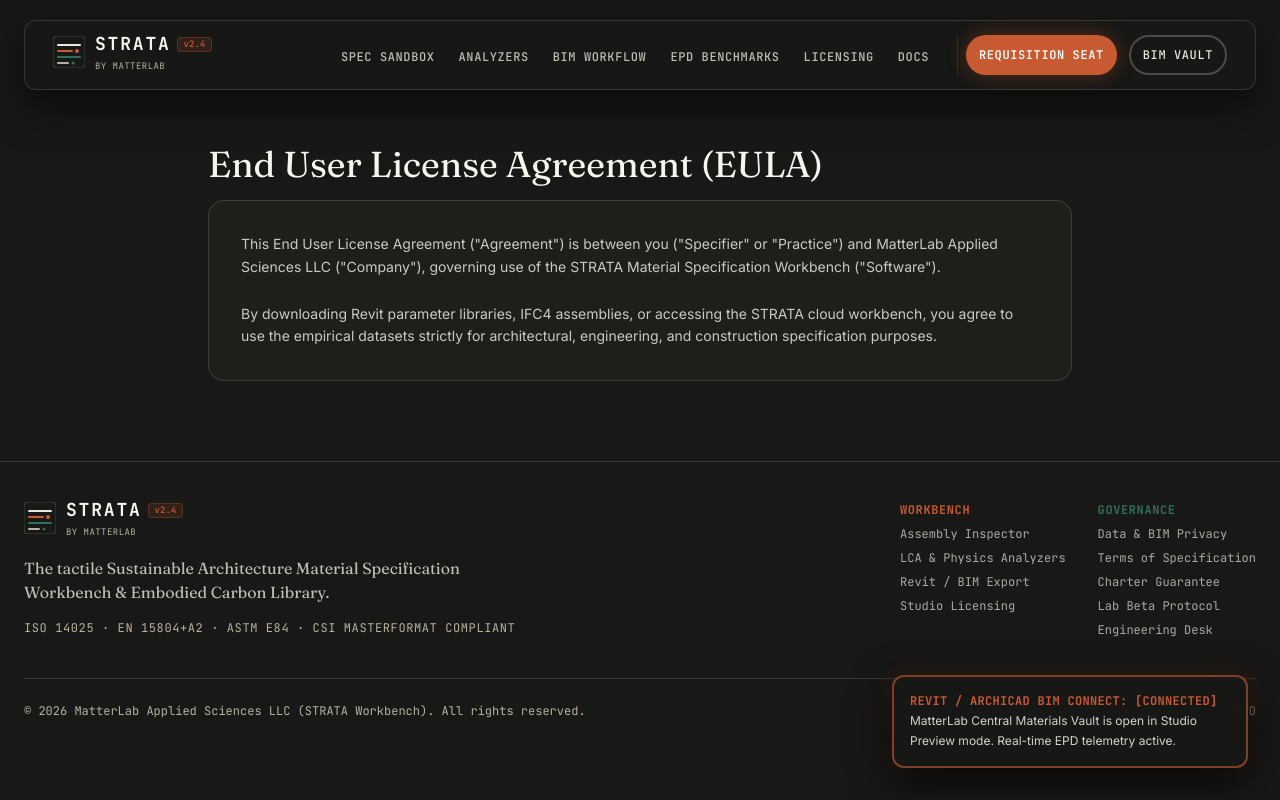
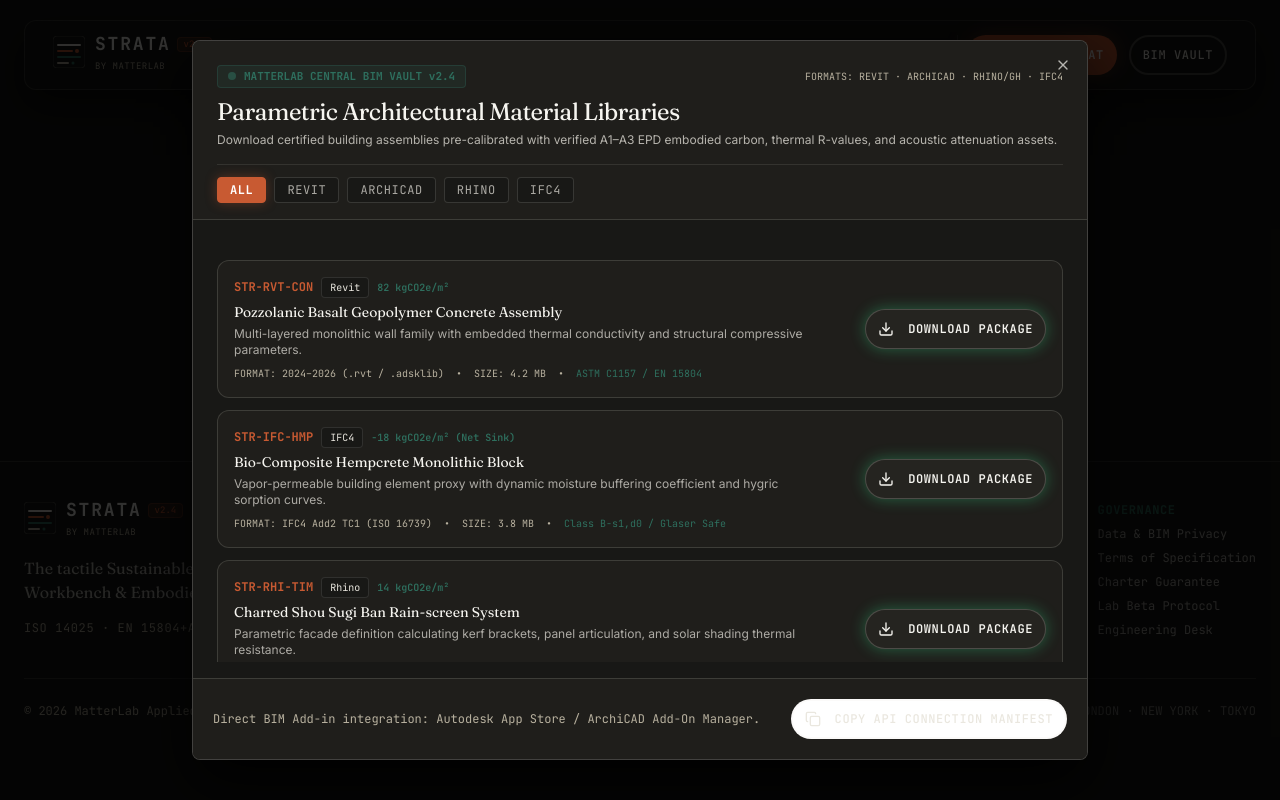
Before and after one commit to Annyxtopheles/archivest, a React (Vite) app: page /eula in a window 1280 px wide. Both pictures are taken after a click on the button "BIM VAULT". Built offline with nearby package versions, Linux system fonts and the light colour scheme.

Commit message:
feat: add interactive BIM materials vault modal to header navigation

```diff
--- /dev/null
+++ b/src/components/BimVaultModal.tsx
@@ -0,0 +1,263 @@
+import React, { useState } from "react";
+import {
+  Dialog,
+  DialogContent,
+  DialogHeader,
+  DialogTitle,
+  DialogDescription,
+} from "@/components/ui/dialog";
+import { Button } from "@/components/ui/button";
+import {
+  Layers,
+  Download,
+  CheckCircle2,
+  Copy,
+  Check,
+  ShieldCheck,
+  Cpu,
+  FileCode2,
+  Compass,
+} from "lucide-react";
+import { toast } from "sonner";
+
+interface BimVaultModalProps {
+  open: boolean;
+  onOpenChange: (open: boolean) => void;
+}
+
+interface BimPackage {
+  id: string;
+  code: string;
+  name: string;
+  system: "Revit" | "ArchiCAD" | "Rhino" | "IFC4";
+  version: string;
+  size: string;
+  carbonGwp: string;
+  compliance: string;
+  description: string;
+}
+
+const BIM_PACKAGES: BimPackage[] = [
+  {
+    id: "pkg-01",
+    code: "STR-RVT-CON",
+    name: "Pozzolanic Basalt Geopolymer Concrete Assembly",
+    system: "Revit",
+    version: "2024–2026 (.rvt / .adsklib)",
+    size: "4.2 MB",
+    carbonGwp: "82 kgCO2e/m²",
+    compliance: "ASTM C1157 / EN 15804",
+    description: "Multi-layered monolithic wall family with embedded thermal conductivity and structural compressive parameters.",
+  },
+  {
+    id: "pkg-02",
+    code: "STR-IFC-HMP",
+    name: "Bio-Composite Hempcrete Monolithic Block",
+    system: "IFC4",
+    version: "IFC4 Add2 TC1 (ISO 16739)",
+    size: "3.8 MB",
+    carbonGwp: "-18 kgCO2e/m² (Net Sink)",
+    compliance: "Class B-s1,d0 / Glaser Safe",
+    description: "Vapor-permeable building element proxy with dynamic moisture buffering coefficient and hygric sorption curves.",
+  },
+  {
+    id: "pkg-03",
+    code: "STR-RHI-TIM",
+    name: "Charred Shou Sugi Ban Rain-screen System",
+    system: "Rhino",
+    version: "Rhino 7/8 & Grasshopper (.gh)",
+    size: "5.1 MB",
+    carbonGwp: "14 kgCO2e/m²",
+    compliance: "FSC 100% Chain-of-Custody",
+    description: "Parametric facade definition calculating kerf brackets, panel articulation, and solar shading thermal resistance.",
+  },
+  {
+    id: "pkg-04",
+    code: "STR-CAD-GLS",
+    name: "Sintered Recycled Kiln-Cast Glass Slab",
+    system: "ArchiCAD",
+    version: "ArchiCAD 27/28 (.lcf)",
+    size: "2.9 MB",
+    carbonGwp: "34 kgCO2e/m²",
+    compliance: "Class A1 Non-Combustible",
+    description: "Custom surface texture and physical shading coefficient attributes for curtain wall schedule schedules.",
+  },
+  {
+    id: "pkg-05",
+    code: "STR-RVT-EAR",
+    name: "Stabilized Rammed Earth Structural Wall",
+    system: "Revit",
+    version: "Revit 2024–2026 (.rvt)",
+    size: "6.4 MB",
+    carbonGwp: "22 kgCO2e/m²",
+    compliance: "DIN 18940 / LEED v4.1",
+    description: "Heavy thermal mass loadbearing envelope family with automated acoustic NRC and volumetric density parameters.",
+  },
+  {
+    id: "pkg-06",
+    code: "STR-IFC-MYC",
+    name: "Mycelium Acoustic Ceiling & Baffle Grid",
+    system: "IFC4",
+    version: "IFC4 BuildingElementProxy",
+    size: "3.1 MB",
+    carbonGwp: "-8 kgCO2e/m²",
+    compliance: "ISO 354 (NRC 0.85)",
+    description: "High-absorption interior ceiling suspension units with zero VOC off-gassing and Cradle-to-Cradle Gold certificate.",
+  },
+];
+
+export const BimVaultModal: React.FC<BimVaultModalProps> = ({ open, onOpenChange }) => {
+  const [selectedSystem, setSelectedSystem] = useState<string>("All");
+  const [copiedSnippet, setCopiedSnippet] = useState(false);
+
+  const filteredPackages =
+    selectedSystem === "All"
+      ? BIM_PACKAGES
+      : BIM_PACKAGES.filter((p) => p.system === selectedSystem);
+
+  const handleDownload = (pkg: BimPackage) => {
+    toast(`DOWNLOADING ${pkg.code}`, {
+      description: `${pkg.name} package (${pkg.version}) dispatched to your CAD library folder.`,
+      duration: 4000,
+    });
+  };
+
+  const handleCopyAddIn = () => {
+    const snippet = `<StrataAddIn>
+  <Version>2.4.0</Version>
+  <Endpoint>https://api.matterlab-strata.io/v1/bim-sync</Endpoint>
+  <Protocol>ISO-14025-EN-15804</Protocol>
+  <SyncMode>Bidirectional-Live</SyncMode>
+</StrataAddIn>`;
+    navigator.clipboard.writeText(snippet);
+    setCopiedSnippet(true);
+    toast("ADD-IN MANIFEST COPIED", {
+      description: "Revit & ArchiCAD API connection manifest copied to clipboard.",
+      duration: 3500,
+    });
+    setTimeout(() => setCopiedSnippet(false), 2000);
+  };
+
+  return (
+    <Dialog open={open} onOpenChange={onOpenChange}>
+      <DialogContent className="max-w-4xl max-h-[90vh] overflow-hidden flex flex-col bg-[#181816] text-[#F6F5F0] border border-[#EAE7DF]/20 shadow-[0_24px_60px_rgba(0,0,0,0.85)] p-0 font-mono">
+
+        {/* Header */}
+        <div className="p-6 pb-4 border-b border-[#EAE7DF]/15 bg-[#1F1E1B]">
+          <div className="flex flex-wrap items-center justify-between gap-3 mb-2">
+            <div className="inline-flex items-center gap-2 px-2.5 py-0.5 rounded bg-[#2E6F5E]/15 text-[#2E6F5E] border border-[#2E6F5E]/30 text-[11px] font-bold">
+              <span className="w-2 h-2 rounded-full bg-[#2E6F5E] animate-pulse" />
+              <span>MATTERLAB CENTRAL BIM VAULT v2.4</span>
+            </div>
+            <span className="text-[10px] text-[#B8B19F]">
+              FORMATS: REVIT · ARCHICAD · RHINO/GH · IFC4
+            </span>
+          </div>
+
+          <DialogTitle className="text-xl sm:text-2xl font-serif font-bold text-[#F6F5F0]">
+            Parametric Architectural Material Libraries
+          </DialogTitle>
+          <DialogDescription className="text-xs text-[#EAE7DF]/75 font-sans mt-1">
+            Download certified building assemblies pre-calibrated with verified A1–A3 EPD embodied carbon, thermal R-values, and acoustic attenuation assets.
+          </DialogDescription>
+
+          {/* System Filters */}
+          <div className="flex flex-wrap gap-2 mt-4 pt-3 border-t border-[#EAE7DF]/10">
+            {["All", "Revit", "ArchiCAD", "Rhino", "IFC4"].map((sys) => {
+              const active = selectedSystem === sys;
+              return (
+                <button
+                  key={sys}
+                  onClick={() => setSelectedSystem(sys)}
+                  className={`px-3 py-1 rounded text-xs font-mono uppercase tracking-wider transition-all border ${
+                    active
+                      ? "bg-[#C85A32] text-white border-[#C85A32] font-bold shadow-[0_0_12px_rgba(200,90,50,0.35)]"
+                      : "bg-[#181816] text-[#EAE7DF]/70 border-[#EAE7DF]/15 hover:border-[#EAE7DF]/40"
+                  }`}
+                >
+                  {sys}
+                </button>
+              );
+            })}
+          </div>
+        </div>
+
+        {/* Scrollable Asset List */}
+        <div className="flex-1 overflow-y-auto p-6 space-y-3">
+          {filteredPackages.map((pkg) => (
+            <div
+              key={pkg.id}
+              className="p-4 rounded-xl bg-[#1F1E1B] border border-[#EAE7DF]/15 hover:border-[#C85A32]/40 transition-all flex flex-col sm:flex-row items-start sm:items-center justify-between gap-4 font-mono"
+            >
+              <div className="space-y-1">
+                <div className="flex flex-wrap items-center gap-2">
+                  <span className="text-xs font-bold text-[#C85A32]">{pkg.code}</span>
+                  <span className="text-[10px] px-2 py-0.5 rounded bg-[#181816] text-[#EAE7DF] border border-white/10">
+                    {pkg.system}
+                  </span>
+                  <span className="text-[10px] text-[#2E6F5E] font-semibold">
+                    {pkg.carbonGwp}
+                  </span>
+                </div>
+
+                <div className="text-sm font-serif font-bold text-[#F6F5F0]">
+                  {pkg.name}
+                </div>
+
+                <p className="text-xs font-sans text-[#EAE7DF]/70 max-w-xl">
+                  {pkg.description}
+                </p>
+
+                <div className="flex flex-wrap items-center gap-3 text-[10px] text-[#B8B19F] pt-1">
+                  <span>FORMAT: {pkg.version}</span>
+                  <span>•</span>
+                  <span>SIZE: {pkg.size}</span>
+                  <span>•</span>
+                  <span className="text-[#2E6F5E]">{pkg.compliance}</span>
+                </div>
+              </div>
+
+              <Button
+                size="sm"
+                onClick={() => handleDownload(pkg)}
+                className="shrink-0 bg-[#252420] hover:bg-[#C85A32] text-[#F6F5F0] hover:text-white border border-[#EAE7DF]/20 font-mono text-xs uppercase tracking-wider transition-all"
+              >
+                <Download className="w-3.5 h-3.5 mr-1.5" />
+                Download Package
+              </Button>
+            </div>
+          ))}
+        </div>
+
+        {/* Footer with API snippet */}
+        <div className="p-4 sm:p-5 bg-[#1F1E1B] border-t border-[#EAE7DF]/15 flex flex-wrap items-center justify-between gap-4">
+          <div className="text-xs font-mono text-[#B8B19F]">
+            Direct BIM Add-in integration: Autodesk App Store / ArchiCAD Add-On Manager.
+          </div>
+
+          <Button
+            size="sm"
+            variant="outline"
+            onClick={handleCopyAddIn}
+            className="border-[#EAE7DF]/20 text-[#EAE7DF] hover:bg-[#EAE7DF]/10 font-mono text-xs uppercase tracking-wider"
+          >
+            {copiedSnippet ? (
+              <>
+                <Check className="w-3.5 h-3.5 mr-1.5 text-[#2E6F5E]" />
+                Manifest Copied
+              </>
+            ) : (
+              <>
+                <Copy className="w-3.5 h-3.5 mr-1.5" />
+                Copy API Connection Manifest
+              </>
+            )}
+          </Button>
+        </div>
+
+      </DialogContent>
+    </Dialog>
+  );
+};
+
+export default BimVaultModal;
--- a/src/components/Header.tsx
+++ b/src/components/Header.tsx
@@ -5,6 +5,7 @@ import { Sheet, SheetContent, SheetTrigger } from "@/components/ui/sheet";
 import { Button } from "@/components/ui/button";
 import { toast } from "sonner";
 import { StrataLogo, StrataVerticalLogo } from "./StrataLogo";
+import BimVaultModal from "./BimVaultModal";
 
 const navItems = [
   {
@@ -45,6 +46,7 @@ const navItems = [
 
 const Header = () => {
   const [isOpen, setIsOpen] = useState(false);
+  const [bimVaultOpen, setBimVaultOpen] = useState(false);
   const navigate = useNavigate();
 
   const handleNavClick = useCallback((e: React.MouseEvent<HTMLAnchorElement>, href: string) => {
@@ -52,13 +54,9 @@ const Header = () => {
     navigate(href);
   }, [navigate]);
 
-  const handleStudioLogin = useCallback((e: React.MouseEvent) => {
-    e.preventDefault();
-    toast("REVIT / ARCHICAD BIM CONNECT: [Connected]", {
-      description:
-        "MatterLab Central Materials Vault is open in Studio Preview mode. Real-time EPD telemetry active.",
-      duration: 5000,
-    });
+  const handleOpenBimVault = useCallback((e?: React.MouseEvent) => {
+    if (e) e.preventDefault();
+    setBimVaultOpen(true);
   }, []);
 
   return (
@@ -101,7 +99,7 @@ const Header = () => {
               <Button
                 size="sm"
                 variant="outline"
-                onClick={handleStudioLogin}
+                onClick={handleOpenBimVault}
                 className="bg-transparent text-[#EAE7DF] border-[#EAE7DF]/25 hover:bg-[#EAE7DF]/10 hover:text-white font-mono text-xs uppercase tracking-wider transition-all duration-300"
               >
                 BIM Vault
@@ -170,9 +168,9 @@ const Header = () => {
                     <Button
                       variant="outline"
                       size="sm"
-                      onClick={(e) => {
+                      onClick={() => {
                         setIsOpen(false);
-                        handleStudioLogin(e);
+                        handleOpenBimVault();
                       }}
                       className="w-full border-[#EAE7DF]/20 text-[#EAE7DF] font-mono text-xs uppercase tracking-wider"
                     >
@@ -185,6 +183,8 @@ const Header = () => {
           </div>
         </div>
       </div>
+
+      <BimVaultModal open={bimVaultOpen} onOpenChange={setBimVaultOpen} />
     </header>
   );
 };
```
Also changed, not shown: 1 other file (tests, documents, lock files or other folders).
